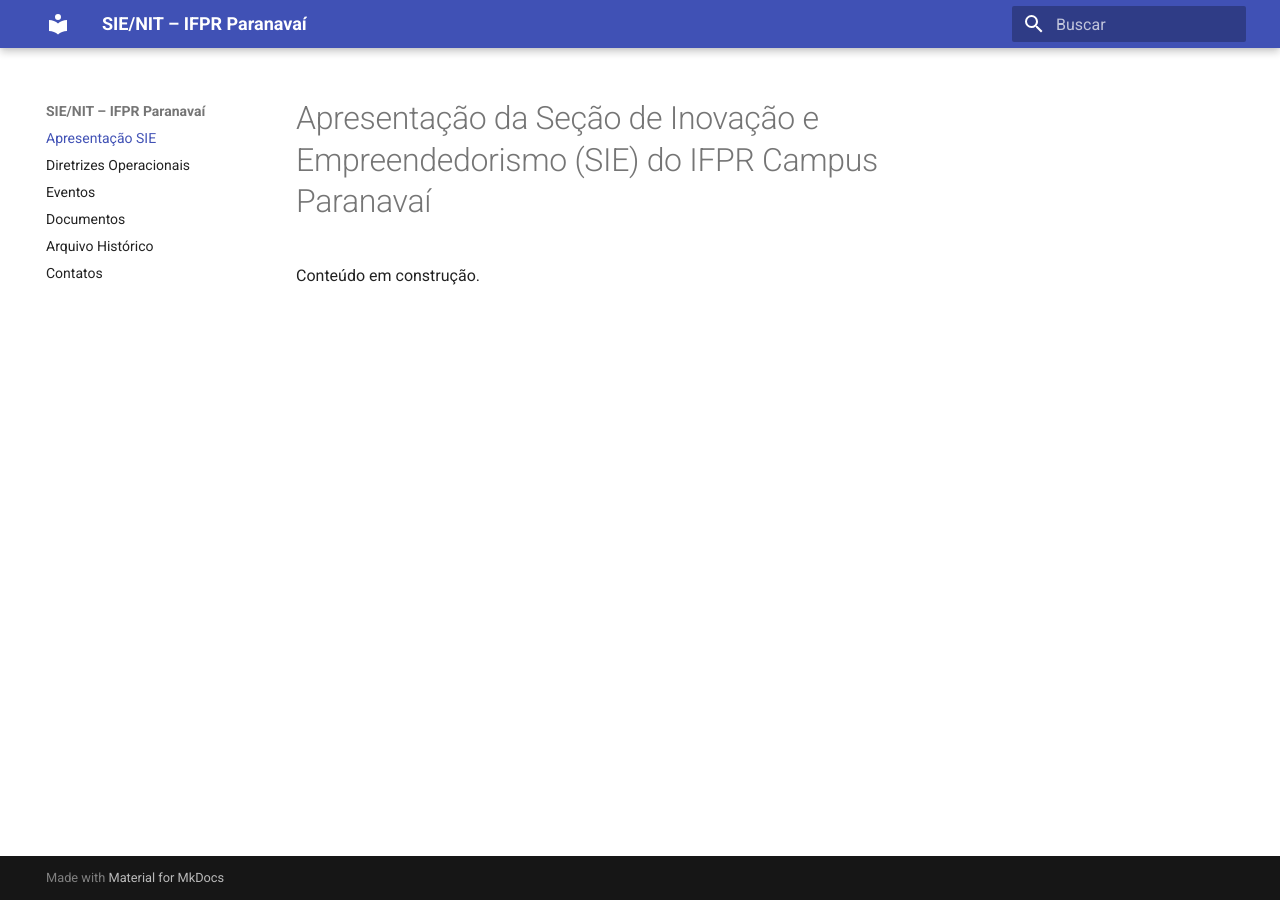
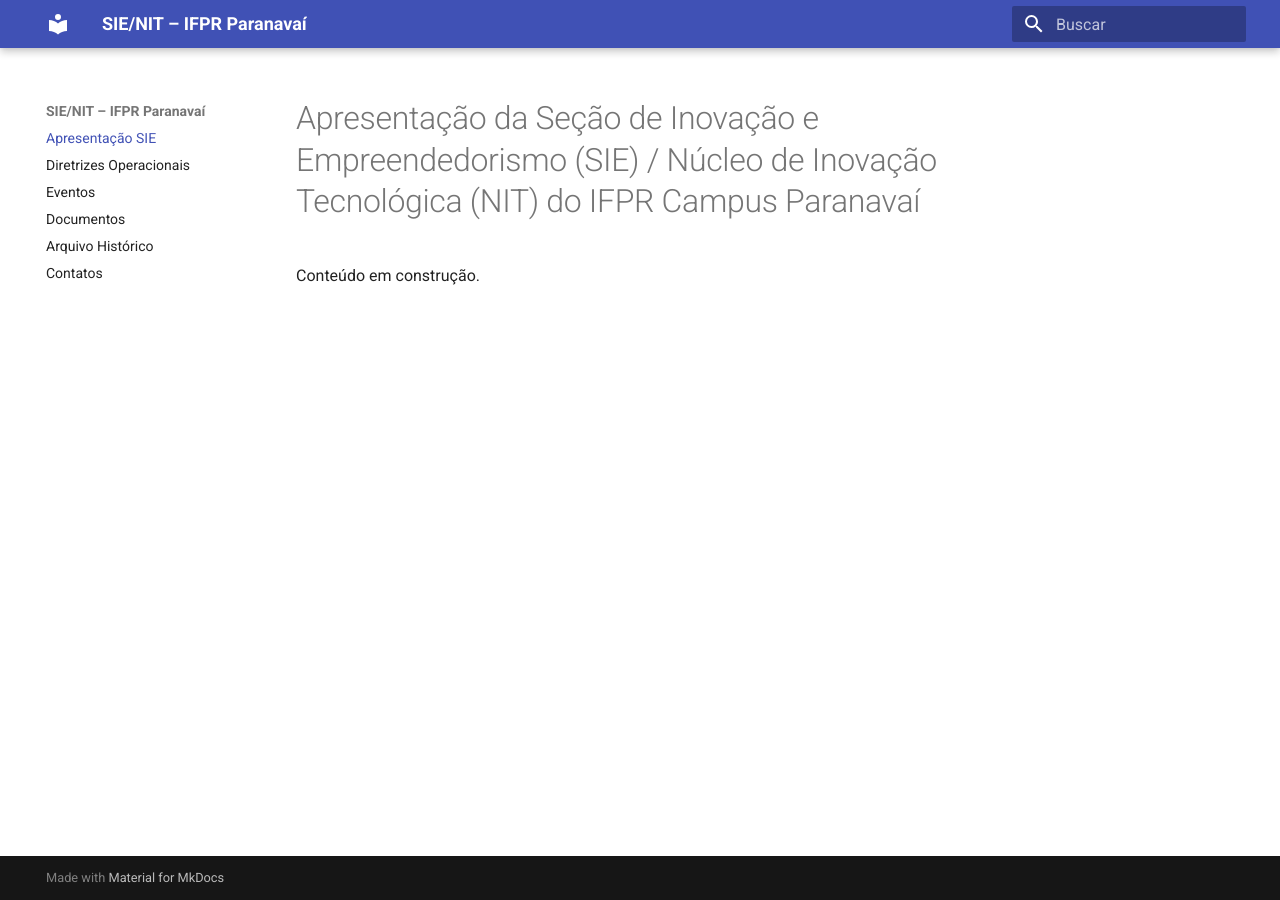
Before and after one commit to ifpr-sie-paranavai/dossie, an MkDocs documentation site: the page built from docs/apresentacao.md, in a window 1280 px wide. Built offline with MkDocs 1.6.1 and Material for MkDocs 9.7.7, drawn with Linux system fonts in a browser that asks for light colours.

Commit message:
Update apresentacao.md

```diff
--- a/docs/apresentacao.md
+++ b/docs/apresentacao.md
@@ -1,3 +1,3 @@
-# Apresentação da Seção de Inovação e Empreendedorismo (SIE) do IFPR Campus Paranavaí
+# Apresentação da Seção de Inovação e Empreendedorismo (SIE) / Núcleo de Inovação Tecnológica (NIT) do IFPR Campus Paranavaí
 
 Conteúdo em construção.
```
